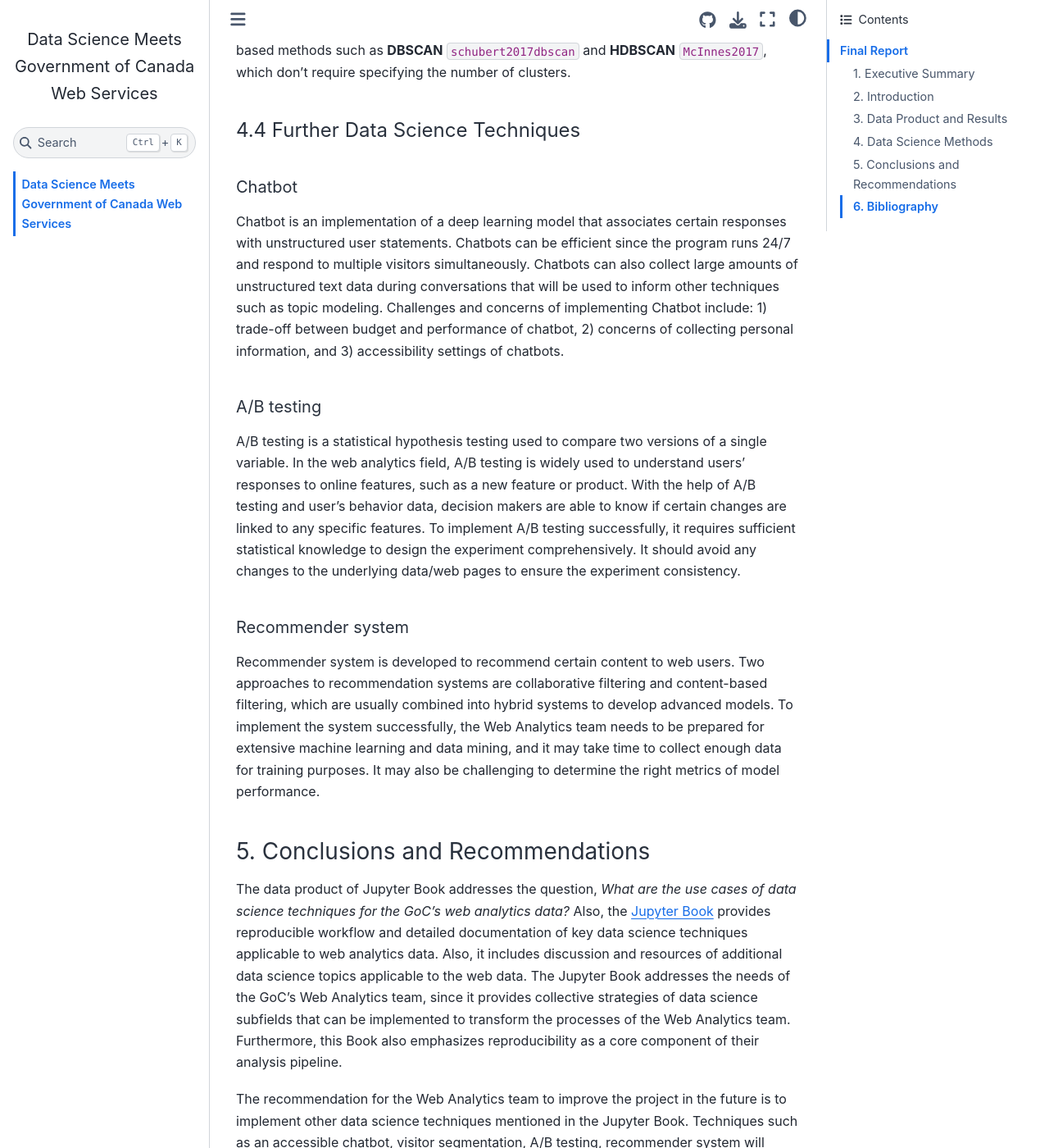
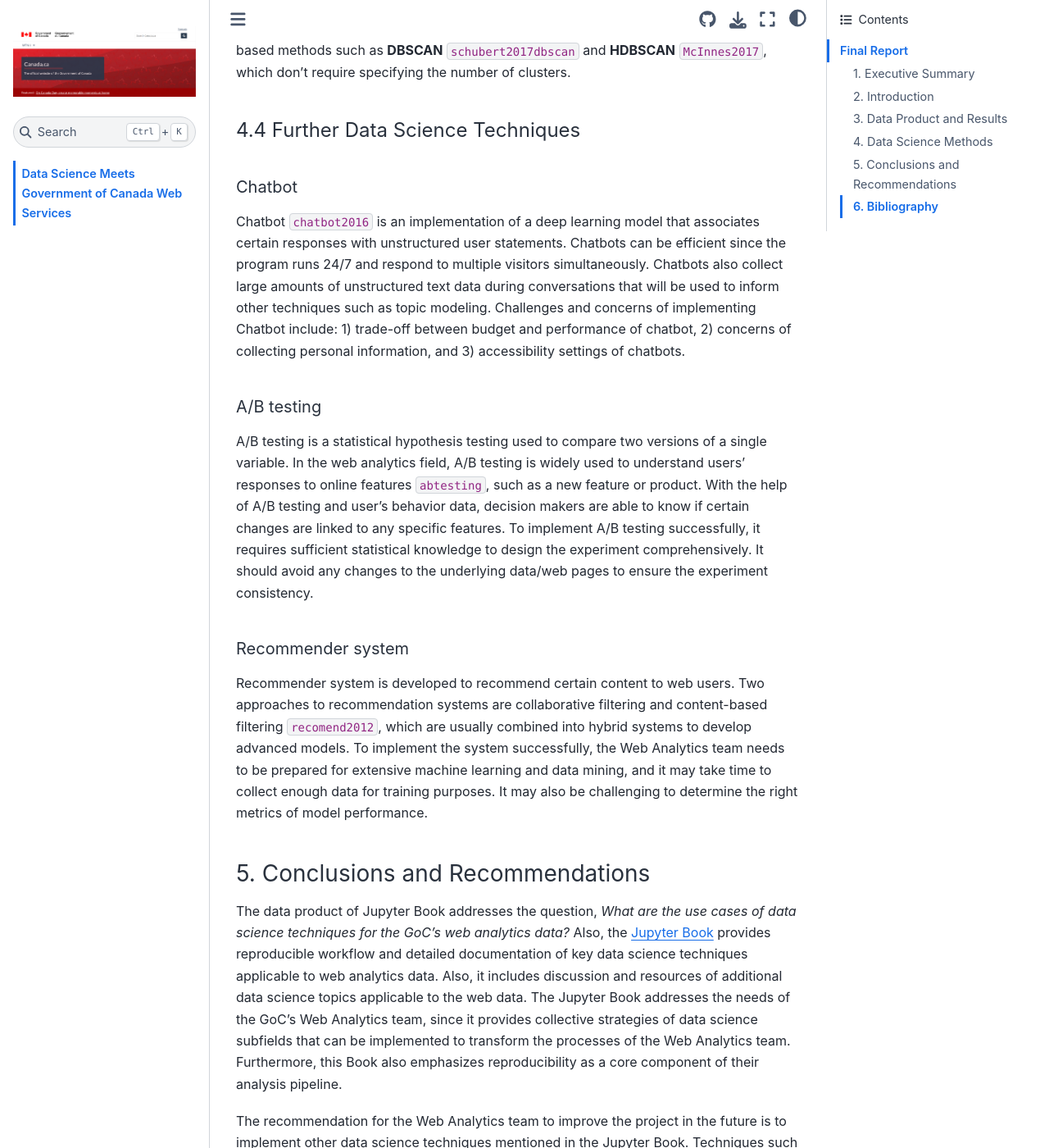
Before and after one commit to deepaksidhu/final-report-Capstone, a Jupyter Book: the page built from final_report.ipynb, in a window 1280 px wide and 1400 px high, scrolled down 6229 px. Shown: the whole window at 82% size. Built offline with Jupyter Book 1.0.4 settings and Sphinx 7.4.7 and the Sphinx Book theme 1.1.4, drawn with Linux system fonts in a browser that asks for light colours; cross-references to code outside the pages are shown as plain code; some of the changed lines change nothing that is shown.

Commit message:
add overview bib

```diff
--- a/_config.yml
+++ b/_config.yml
@@ -28,5 +28,5 @@
 # Add GitHub buttons to your book
 # See https://jupyterbook.org/customize/config.html#add-a-link-to-your-repository
 html:
-  use_issues_button: true
+  use_issues_button: false
   use_repository_button: true
--- a/_toc.yml
+++ b/_toc.yml
@@ -1,4 +1,2 @@
-# Table of content
-# Learn more at https://jupyterbook.org/customize/toc.html
-#
-- file: final_report
+format: jb-book
+root: final_report
--- a/references.bib
+++ b/references.bib
@@ -185,3 +185,28 @@
   howpublished = {\url{https://github.com/facebook/prophet}},
   commit = {b75844e07c3b09bf3bc383c9d43241c554dd251b}
 }
+
+@book{abtesting,
+  title={A/B Testing: the most powerful way to turn clicks into customers},
+  author={Dan Siroker, Pete Koomen},
+  year={2013},
+  publisher={John Wiley & Sons}
+}
+@online{chatbot2016,
+  author={Laurie Beaver},
+  title={CHATBOTS EXPLAINED: Why businesses should be paying attention to the chatbot revolution},
+  publisher = {Business Insider},
+  year={2016},
+  url={https://www.businessinsider.com/chatbots-explained-why-businesses-should-be-paying-attention-to-the-chatbot-revolution-2016-7?IR=T}
+}
+
+@article{recomend2012,
+  title={A Naïve Recommendation Model for Large Databases},
+  author={Hosein Jafarkarimi1, Alex Tze Hiang Sim, Robab Saadatdoost},
+  journal={IJIET},
+  volume={2},
+  number={3},
+  pages={216--219},
+  year={2012},
+  publisher={}
+}
--- a/requirements.txt
+++ b/requirements.txt
@@ -1,3 +1,3 @@
-jupyter-book==0.10.2
+jupyter-book==0.11.1
 matplotlib
 numpy
```
Also changed, not shown: canada.png (deleted), final_report.ipynb, img/goc.png (added), logo.png (deleted).
